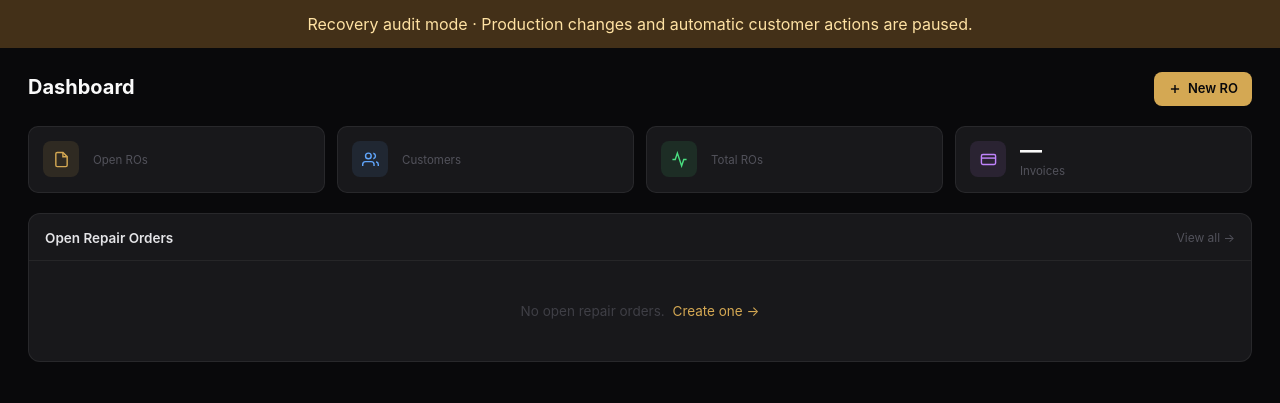
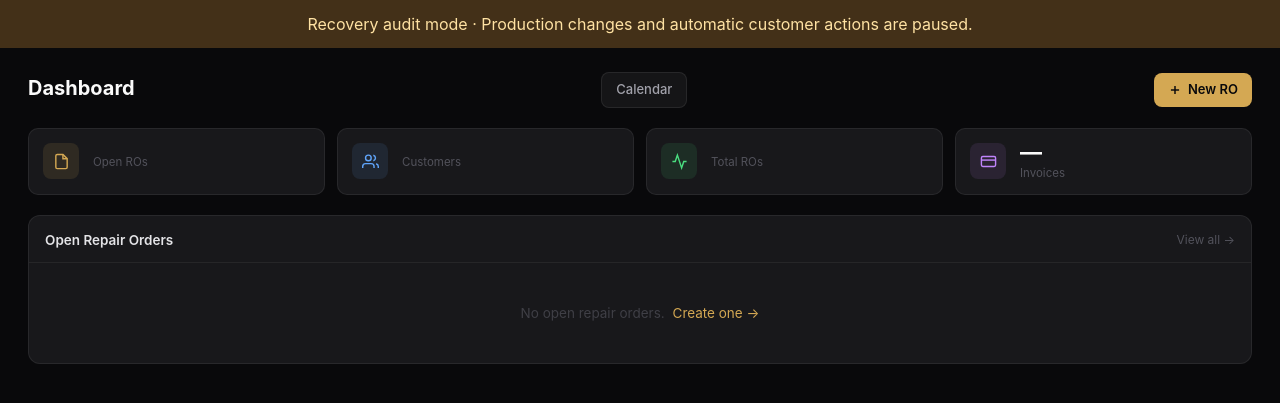
Before and after one commit to imperialauto/shop, a FastAPI app: template app/templates/dashboard.html in a window 1280 px wide. Shown: the top 403 px of the page. Run offline with FastAPI, Linux system fonts and the light colour scheme; the template is opened without the code that fills it, so the values that code supplies are empty; some libraries are stand-ins or nearby versions.

Commit message:
Expose scheduling calendar from operations dashboard

```diff
--- a/app/templates/dashboard.html
+++ b/app/templates/dashboard.html
@@ -7,6 +7,7 @@
     <div class="page-title">Dashboard</div>
     <div style="font-size:12px; color:#52525b; margin-top:3px;">{{ now.strftime('%A, %B %d') if now else '' }}</div>
   </div>
+  <a href="/appointments/calendar" class="btn-secondary">Calendar</a>
   <a href="/ro/new" class="btn-primary">
     <svg width="14" height="14" viewBox="0 0 24 24" fill="none" stroke="currentColor" stroke-width="2.5"><line x1="12" y1="5" x2="12" y2="19"/><line x1="5" y1="12" x2="19" y2="12"/></svg>
     New RO
```
